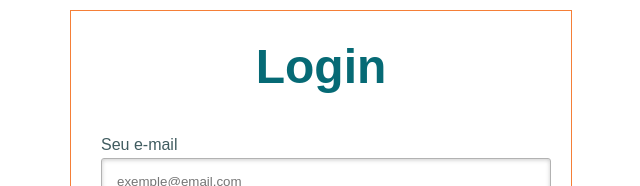
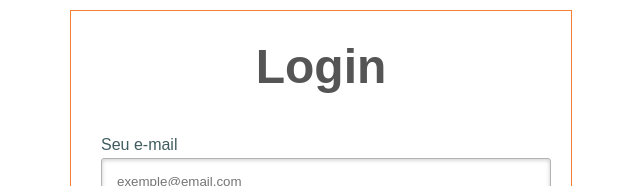
Before and after one commit to viniciustavaress/Sistema-de-Login-com-HTML-CSS-JS, a plain HTML site: page index.html in a window 1280 px wide. Shown: the top 186 px of the page, without its empty margins (320-960 px from the left). Drawn offline with Linux system fonts and the light colour scheme.

Commit message:
Update style.css

```diff
--- a/style.css
+++ b/style.css
@@ -26,7 +26,7 @@ a.links{
 
 h1{
   font-size: 48px;
-  color: #066a75;
+  color: #555;
   padding: 10px 0;
   font-family: Arial,sans-serif;
   font-weight: bold;
```
